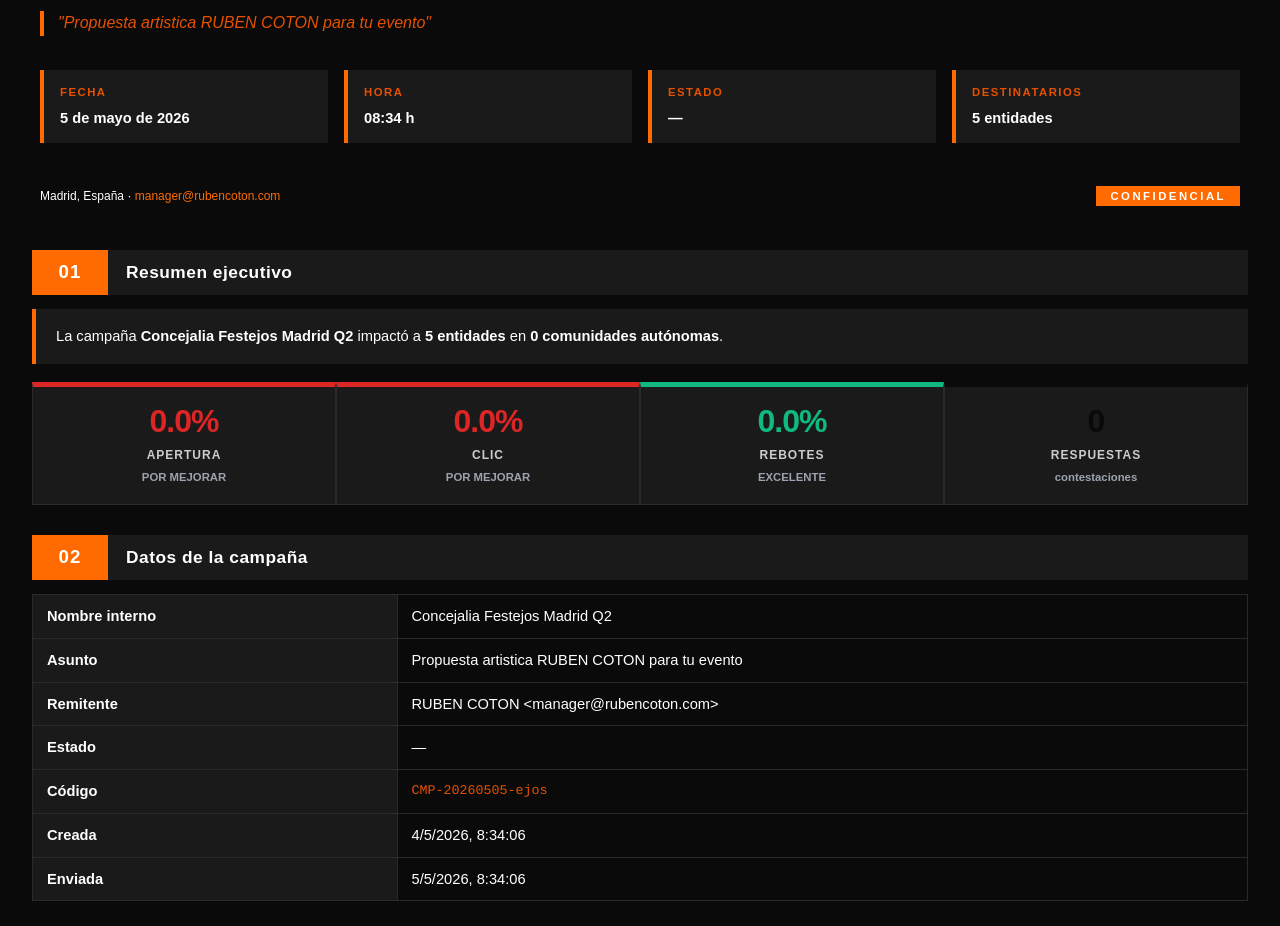
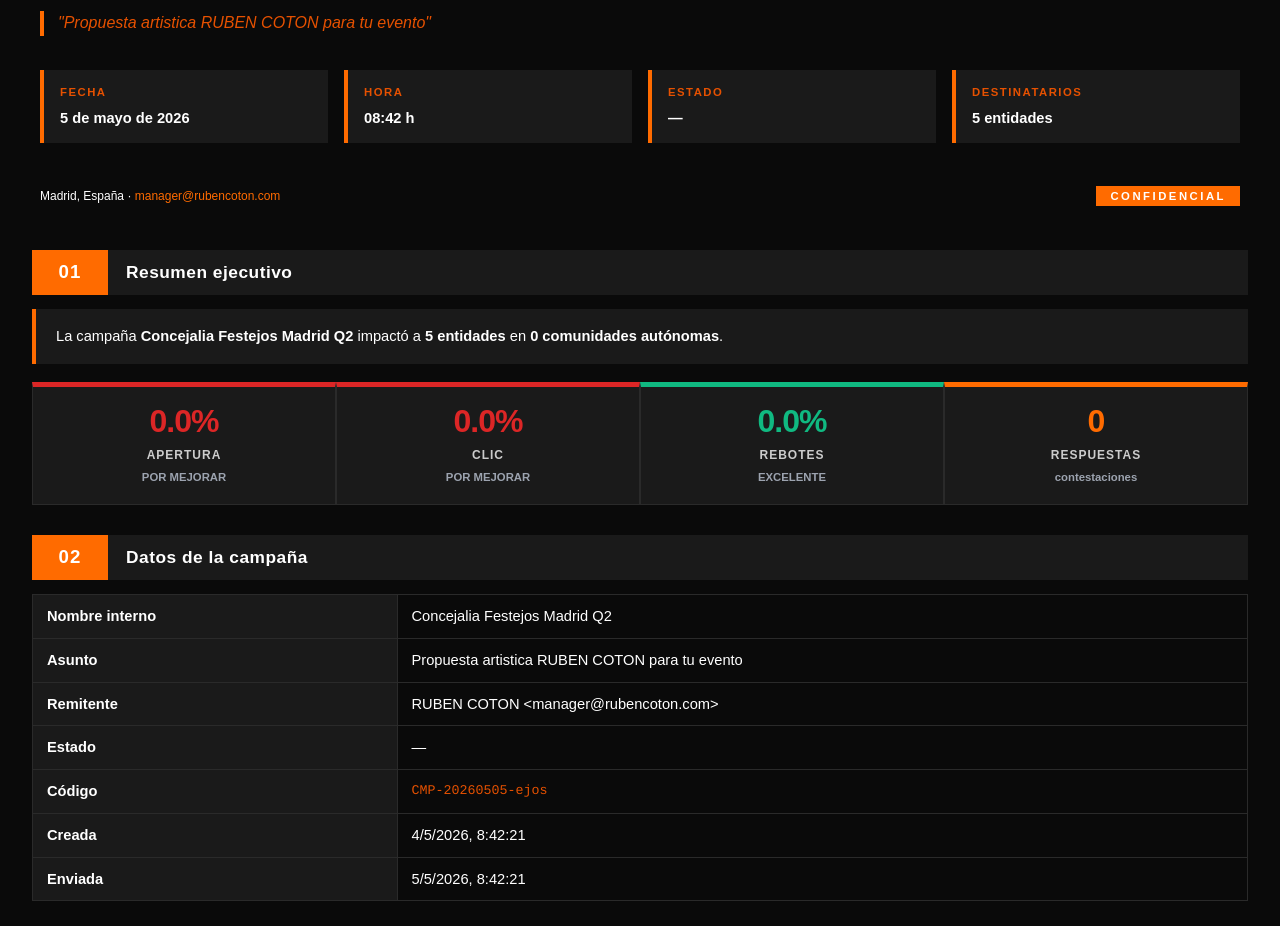
Before and after one commit to rubencoton/RUBEN-COTON_EMAILING, a website: page public/preview-informe-demo.html in a window 1280 px wide. Shown: the part 466-1392 px from the top of the page. Drawn offline with Linux system fonts and the light colour scheme.

Commit message:
fix(reports): KPI Respuestas color NARANJA (era NEGRO invisible)

```diff
--- a/public/preview-informe-demo.html
+++ b/public/preview-informe-demo.html
@@ -36,7 +36,7 @@
           <td style="width:8px"></td>
           <td style="padding:14px 16px;background-color:#1a1a1a;border-left:4px solid #FF6B00;width:24%">
             <p style="color:#E65100;font-size:8.5pt;margin:0;letter-spacing:1.5px;text-transform:uppercase;font-weight:bold">Hora</p>
-            <p style="color:#ffffff;font-size:11pt;margin:5px 0 0;font-weight:bold">08:34 h</p>
+            <p style="color:#ffffff;font-size:11pt;margin:5px 0 0;font-weight:bold">08:42 h</p>
           </td>
           <td style="width:8px"></td>
           <td style="padding:14px 16px;background-color:#1a1a1a;border-left:4px solid #FF6B00;width:24%">
@@ -100,8 +100,8 @@
     </td>
       <td style="width:10px"></td>
 
-    <td style="padding:18px 14px;background-color:#1a1a1a;border:1px solid #2a2a2a;border-top:5px solid #0a0a0a;text-align:center;width:25%">
-      <div style="font-size:24pt;font-weight:900;color:#0a0a0a;line-height:1.05;letter-spacing:-1px">0</div>
+    <td style="padding:18px 14px;background-color:#1a1a1a;border:1px solid #2a2a2a;border-top:5px solid #FF6B00;text-align:center;width:25%">
+      <div style="font-size:24pt;font-weight:900;color:#FF6B00;line-height:1.05;letter-spacing:-1px">0</div>
       <div style="font-size:9pt;color:#cccccc;text-transform:uppercase;font-weight:bold;letter-spacing:1px;margin-top:8px">Respuestas</div>
       <div style="font-size:8.5pt;color:#9ca3af;margin-top:4px;font-weight:600">contestaciones</div>
     </td>
@@ -124,8 +124,8 @@
     <tr><td style="padding:10px 14px;background-color:#1a1a1a;font-weight:bold;border:1px solid #2a2a2a">Remitente</td><td style="padding:10px 14px;border:1px solid #2a2a2a">RUBEN COTON &lt;manager@rubencoton.com&gt;</td></tr>
     <tr><td style="padding:10px 14px;background-color:#1a1a1a;font-weight:bold;border:1px solid #2a2a2a">Estado</td><td style="padding:10px 14px;border:1px solid #2a2a2a">—</td></tr>
     <tr><td style="padding:10px 14px;background-color:#1a1a1a;font-weight:bold;border:1px solid #2a2a2a">Código</td><td style="padding:10px 14px;border:1px solid #2a2a2a;font-family:Courier,monospace;font-size:10pt;color:#E65100">CMP-20260505-ejos</td></tr>
-    <tr><td style="padding:10px 14px;background-color:#1a1a1a;font-weight:bold;border:1px solid #2a2a2a">Creada</td><td style="padding:10px 14px;border:1px solid #2a2a2a">4/5/2026, 8:34:06</td></tr>
-    <tr><td style="padding:10px 14px;background-color:#1a1a1a;font-weight:bold;border:1px solid #2a2a2a">Enviada</td><td style="padding:10px 14px;border:1px solid #2a2a2a">5/5/2026, 8:34:06</td></tr>
+    <tr><td style="padding:10px 14px;background-color:#1a1a1a;font-weight:bold;border:1px solid #2a2a2a">Creada</td><td style="padding:10px 14px;border:1px solid #2a2a2a">4/5/2026, 8:42:21</td></tr>
+    <tr><td style="padding:10px 14px;background-color:#1a1a1a;font-weight:bold;border:1px solid #2a2a2a">Enviada</td><td style="padding:10px 14px;border:1px solid #2a2a2a">5/5/2026, 8:42:21</td></tr>
   </table>
 </div>
 
@@ -239,7 +239,7 @@
     <tr><td style="padding:10px 14px;background-color:#0a0a0a;color:#FF6B00;font-weight:bold;width:25%;font-size:9pt;letter-spacing:1.2px;text-transform:uppercase;border:1px solid #0a0a0a">DE</td><td style="padding:10px 14px;border:1px solid #2a2a2a">RUBEN COTON &lt;manager@rubencoton.com&gt;</td></tr>
     <tr><td style="padding:10px 14px;background-color:#0a0a0a;color:#FF6B00;font-weight:bold;font-size:9pt;letter-spacing:1.2px;text-transform:uppercase;border:1px solid #0a0a0a">PARA</td><td style="padding:10px 14px;border:1px solid #2a2a2a">5 destinatarios</td></tr>
     <tr><td style="padding:10px 14px;background-color:#0a0a0a;color:#FF6B00;font-weight:bold;font-size:9pt;letter-spacing:1.2px;text-transform:uppercase;border:1px solid #0a0a0a">ASUNTO</td><td style="padding:10px 14px;border:1px solid #2a2a2a"><strong>Propuesta artistica RUBEN COTON para tu evento</strong></td></tr>
-    <tr><td style="padding:10px 14px;background-color:#0a0a0a;color:#FF6B00;font-weight:bold;font-size:9pt;letter-spacing:1.2px;text-transform:uppercase;border:1px solid #0a0a0a">FECHA</td><td style="padding:10px 14px;border:1px solid #2a2a2a">5/5/2026, 8:34:06</td></tr>
+    <tr><td style="padding:10px 14px;background-color:#0a0a0a;color:#FF6B00;font-weight:bold;font-size:9pt;letter-spacing:1.2px;text-transform:uppercase;border:1px solid #0a0a0a">FECHA</td><td style="padding:10px 14px;border:1px solid #2a2a2a">5/5/2026, 8:42:21</td></tr>
   </table>
   <p style="margin:18px 0 8px;font-weight:bold;color:#cccccc;font-size:9.5pt;text-transform:uppercase;letter-spacing:1.5px">Cuerpo del email (texto)</p>
   <div style="background-color:#1a1a1a;border-left:4px solid #FF6B00;padding:16px 20px;font-size:10.5pt;color:#ffffff;white-space:pre-wrap">Email sin contenido textual.</div>
--- a/src/reportRenderer.js
+++ b/src/reportRenderer.js
@@ -286,7 +286,7 @@ function renderCampaignReport(reportData, campaignId) {
       ${sep}
       ${kpiCell(bouncePct.toFixed(1) + "%", "Rebotes", gBounce, gradeColor(gBounce))}
       ${sep}
-      ${kpiCell(replied, "Respuestas", "contestaciones", NEGRO)}
+      ${kpiCell(replied, "Respuestas", "contestaciones", NARANJA)}
     </tr>
   </table>
 </div>
```
